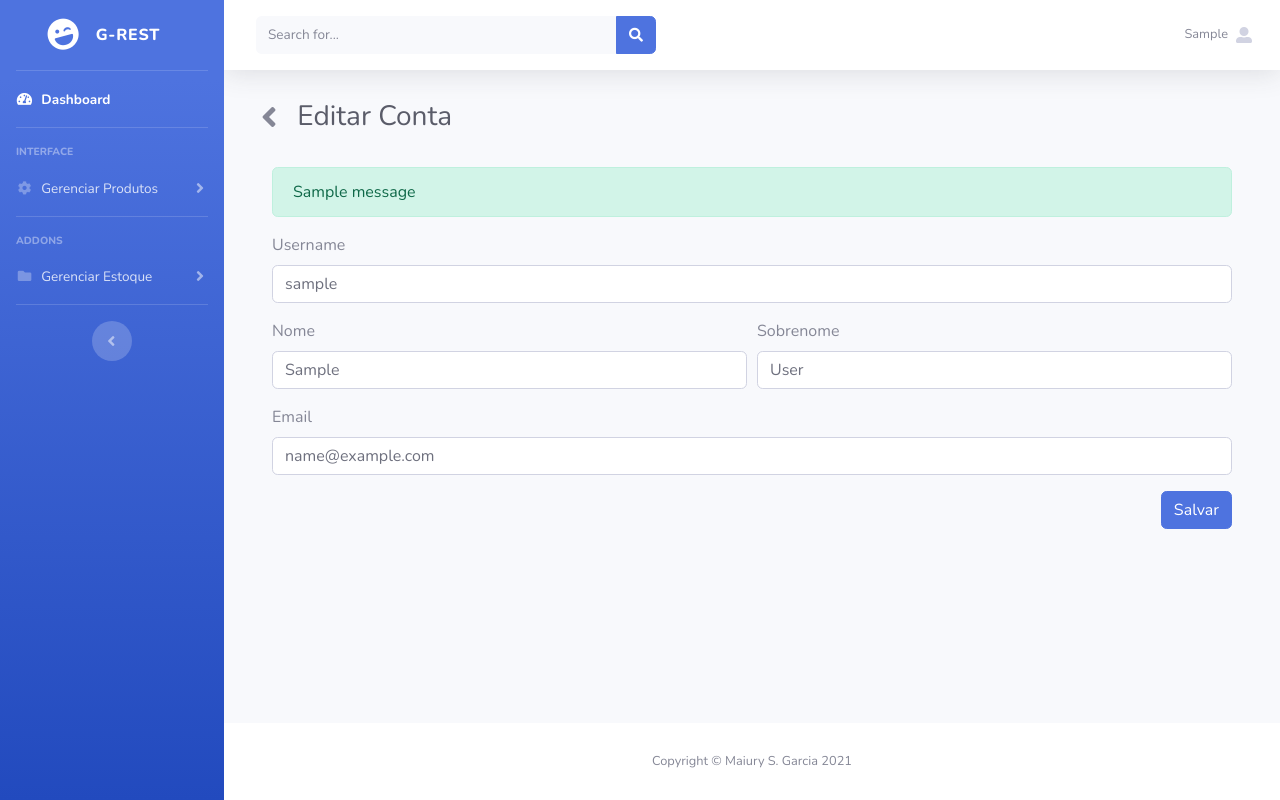
After one commit to gomaaygo/g-rest, a Django app: page /account/1/edit/ in a window 1280 px wide. The commit adds this page. Run offline with Django 3.2, Linux system fonts and the light colour scheme; a user stored in the database is signed in; tables that the repository leaves empty hold one stand-in row (values such as "Sample post"); one stand-in notice (Sample message) is shown; some libraries are stand-ins or nearby versions.

Commit message:
View added account update

```diff
--- a/account/urls.py
+++ b/account/urls.py
@@ -7,4 +7,5 @@ urlpatterns = [
     path('login/', views.sign_in, name='signin'),
     path('logout/', views.log_out, name='logout'),
     path('register/', views.AccountCreateView.as_view(), name='register'),
+    path('<int:pk>/edit/', views.EditAccountView.as_view(), name='edit'),
 ]
--- a/account/views.py
+++ b/account/views.py
@@ -1,10 +1,12 @@
 from django.shortcuts import render, redirect
-from django.urls import reverse_lazy
+from django.urls import reverse_lazy, reverse
 from django.contrib import messages
 from django.contrib.auth import authenticate, login, logout
 from django.contrib.auth.forms import AuthenticationForm
 from django.contrib.auth.hashers import make_password
+from django.contrib.auth.mixins import LoginRequiredMixin
 from django.views.generic.edit import CreateView
+from django.views.generic import UpdateView
 from django.http import HttpResponseRedirect
 
 from .models import Account
@@ -57,3 +59,13 @@ class AccountCreateView(CreateView):
 
     def get_success_url(self):
         return reverse_lazy('account:signin')
+
+
+class EditAccountView(LoginRequiredMixin, UpdateView):
+    model = Account
+    fields = ['first_name', 'last_name', 'username', 'email']
+    template_name = 'account/edit_account.html'
+
+    def get_success_url(self):
+        messages.success(self.request, "Conta atualizada com sucesso!")
+        return reverse('core:index')
--- /dev/null
+++ b/core/templates/account/edit_account.html
@@ -0,0 +1,69 @@
+{% extends 'base.html' %}
+{% load widget_tweaks %}
+
+{% block style %}
+{% endblock %}
+
+{% block content %}
+    <!-- Page Heading -->
+    <div class="d-sm-flex align-items-center justify-content-between mb-4">
+        <h1 class="h3 mb-0 text-gray-800">
+            <button type="button" class="btn" onclick="window.history.back();" title="Voltar">
+                <i class="fas fa-angle-left fa-2x"></i>
+            </button>
+            Editar Conta
+        </h1>
+    </div>
+
+    <!-- Content Row -->
+    <div class="container-fluid">
+        {% if messages %}
+        <div>
+            {% for message in messages %}
+            <div class="alert alert-{{message.tags}}">
+                {{message}}
+            </div>
+            {% endfor %}
+        </div>
+        {% endif %}
+        <form method="post">{% csrf_token %}
+            <div class="form-group">
+                <label>Username</label>
+                {% render_field form.username class="form-control" %}
+                {% for error in form.username.errors %}
+                    <span class="help-inline text-danger">{{error}}</span>
+                {% endfor %}
+            </div>
+            <div class="form-row">
+                <div class="form-group col-md-6">
+                    <label>Nome</label>
+                    {% render_field form.first_name class="form-control" %}
+                    {% for error in form.first_name.errors %}
+                        <span class="help-inline text-danger">{{error}}</span>
+                    {% endfor %}
+                </div>
+                <div class="form-group col-md-6">
+                    <label>Sobrenome</label>
+                    {% render_field form.last_name class="form-control" %}
+                    {% for error in form.last_name.errors %}
+                        <span class="help-inline text-danger">{{error}}</span>
+                    {% endfor %}
+                </div>
+            </div>
+            <div class="form-group">
+                <label>Email</label>
+                {% render_field form.email class="form-control" %}
+                {% for error in form.email.errors %}
+                    <span class="help-inline text-danger">{{error}}</span>
+                {% endfor %}
+            </div>
+            <div class="form-group" style="text-align: right;">
+                <input type="submit" class="btn btn-primary" value="Salvar">
+            </div>
+        </form>
+    </div>
+    <!-- End Content Row -->
+{% endblock %}
+
+{% block scripts %}
+{% endblock %}
--- a/core/templates/base.html
+++ b/core/templates/base.html
@@ -9,7 +9,7 @@
         <meta name="description" content="">
         <meta name="author" content="">
 
-        <title>Dashboard - G-REST</title>
+        <title>Dashboard - Cristal</title>
 
         <!-- Custom fonts for this template-->
         <link href="{% static 'vendor/fontawesome-free/css/all.min.css' %}" rel="stylesheet" type="text/css">
@@ -184,9 +184,13 @@
                                         <i class="fas fa-user fa-sm fa-fw mr-2 text-gray-400"></i>
                                         Perfil
                                     </a>
+                                    <a class="dropdown-item" href="{% url 'account:edit' request.user.pk %}">
+                                        <i class="fas fa-cogs fa-sm fa-fw mr-2 text-gray-400"></i>
+                                        Editar perfil
+                                    </a>
                                     <a class="dropdown-item" href="#">
                                         <i class="fas fa-cogs fa-sm fa-fw mr-2 text-gray-400"></i>
-                                        Configurações
+                                        Alterar senha
                                     </a>
                                     <div class="dropdown-divider"></div>
                                     <a class="dropdown-item" href="#" data-toggle="modal" data-target="#logoutModal">
```
